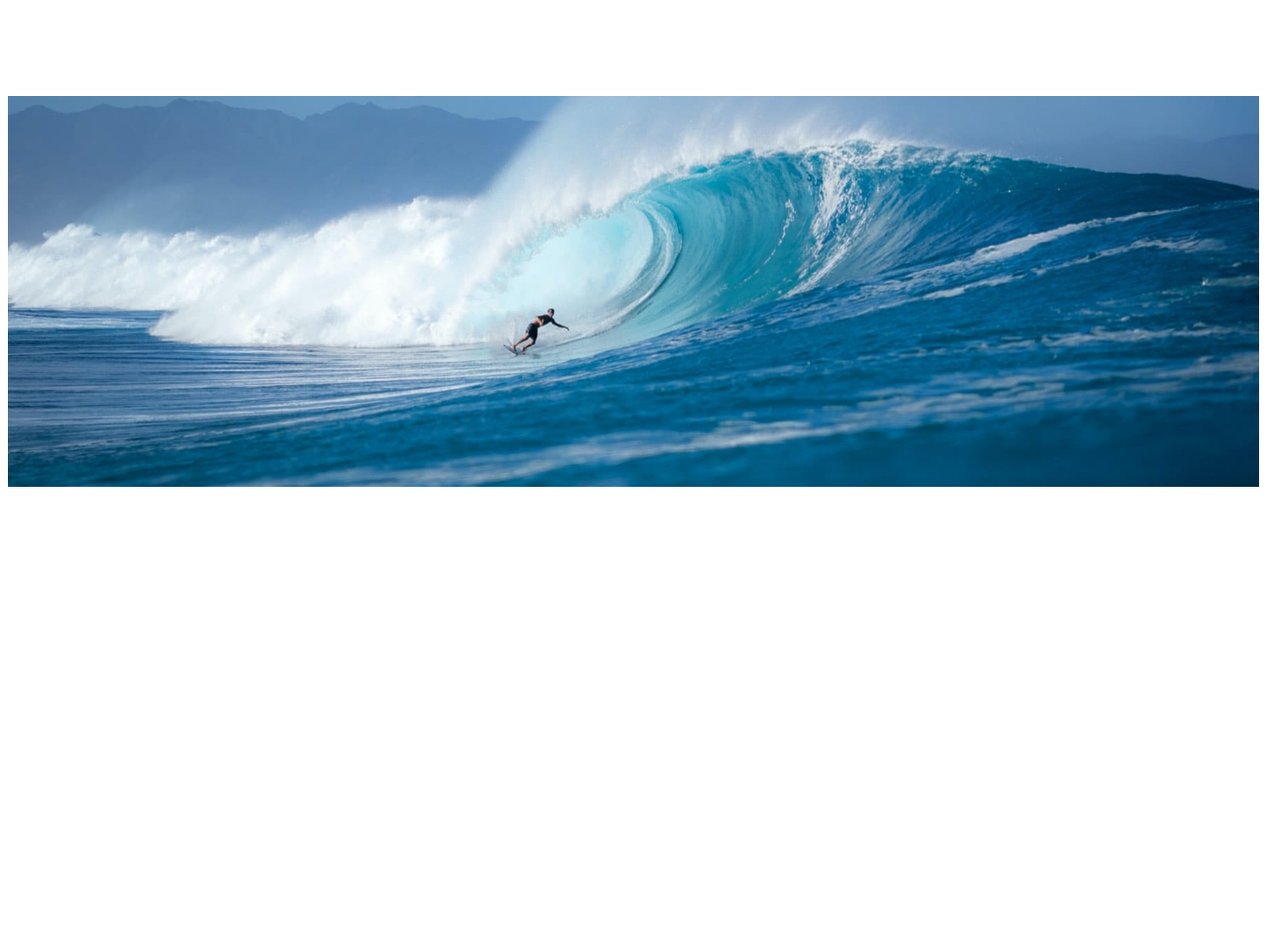
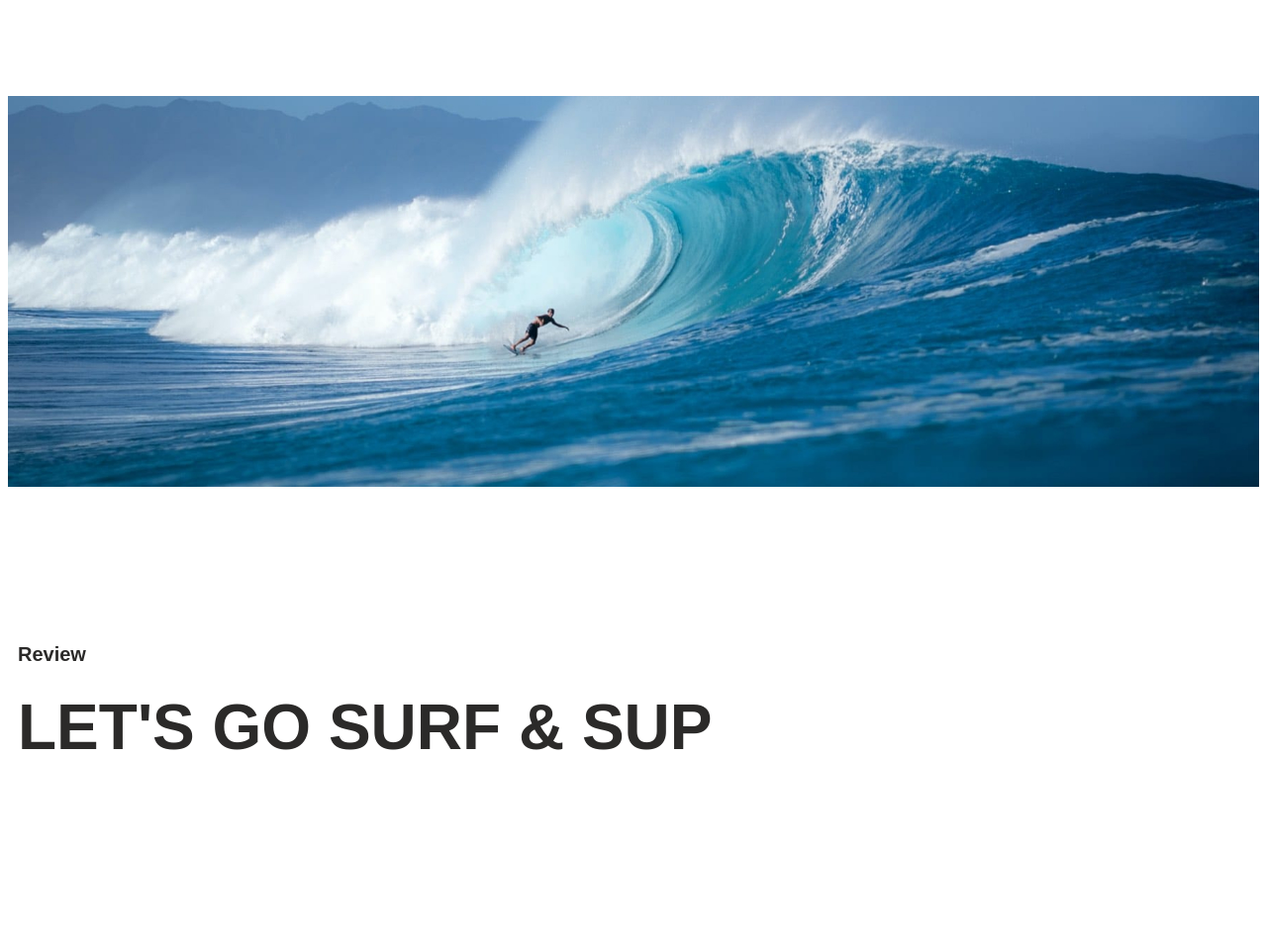
Before and after one commit to Lyadskyi/sirf-school, a plain HTML site: page index.html in a window 1280 px wide. Shown: the part 3701-4656 px from the top of the page at 99% size. Before the commit the page ends 4282 px from the top, so only its background shows below. Drawn offline with Linux system fonts and the light colour scheme; a web font is replaced by a local one.

Commit message:
Added section Review markup

```diff
--- a/css/style.css
+++ b/css/style.css
@@ -336,3 +336,5 @@
 	width: 100%;
 	padding-bottom: 75px;
 }
+
+/* * ===== Section REVIEWS ===== * */
--- a/index.html
+++ b/index.html
@@ -219,7 +219,16 @@
 				</ul>
 			</div>
 		</section>
-		<img class="site-image" src="images/activities-bg.jpg" alt="">
+		<img class="site-image" src="images/activities-bg.jpg" alt="" />
+
+		<!-- * Section REVIEWS * -->
+
+		<section id="review" class="review-section section">
+			<div class="container">
+				<p class="section__subtitle">Review</p>
+				<h2 class="section__title">let's go surf & sup</h2>
+			</div>
+		</section>
 
 		<script src="js/main.js"></script>
 	</body>
```
